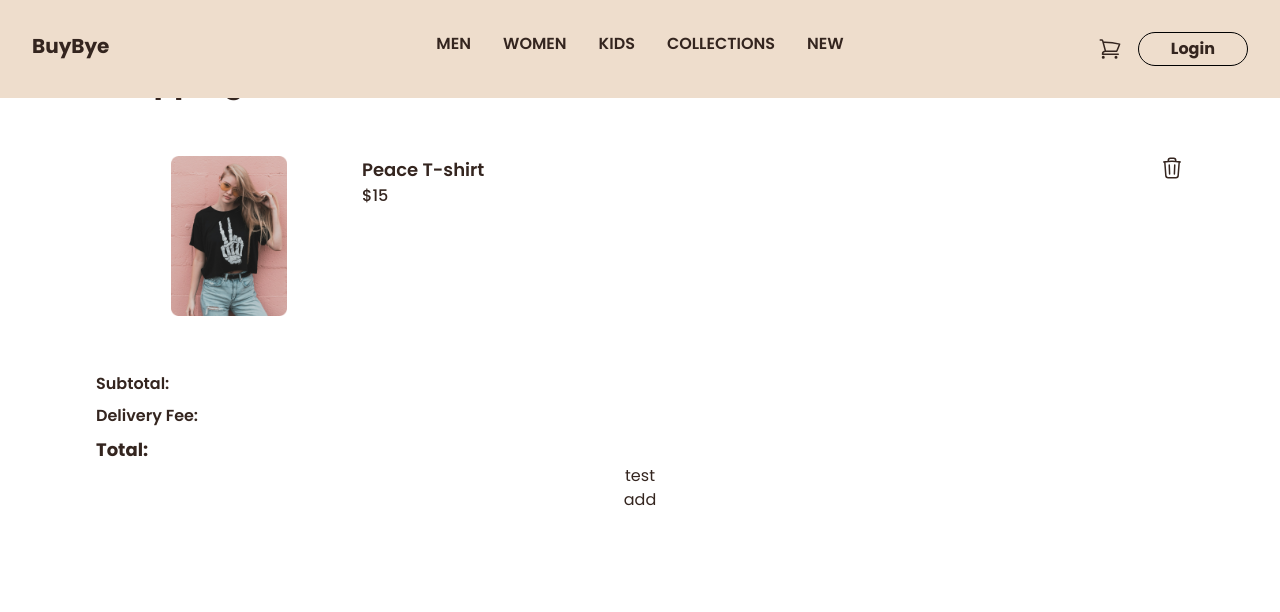
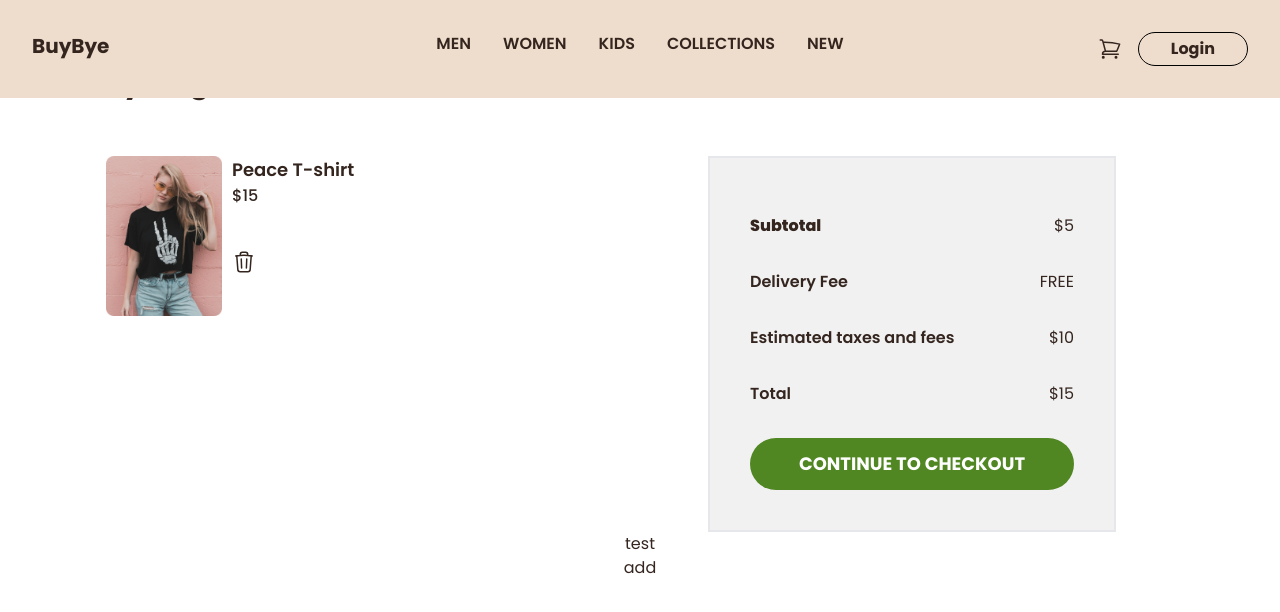
Before and after one commit to danielp1218/HackTheValley2024, a Next.js app: page /shoppingcart in a window 1280 px wide. Both pictures are taken after a click on the button "add". Shown: the part 98-710 px from the top of the page. Built offline with nearby package versions, Linux system fonts and the light colour scheme.

Commit message:
changed shopping cart

```diff
--- a/src/app/(pages)/shoppingcart/page.tsx
+++ b/src/app/(pages)/shoppingcart/page.tsx
@@ -1,13 +1,29 @@
 "use client";
-import React from "react";
+import React, { useState, useEffect } from "react";
 import { useGlobalContext, ClothingItem } from "../../contexts/globalContexts";
 
 export default function Shoppingcart() {
   const { cart, addToCart, removeFromCart } = useGlobalContext();
+  const [total, setTotal] = useState<number>(0);
+  const [deliveryFee, setDeliveryFee] = useState<number>(10);
+
+  // calculate total price, parse string and remove $
+  function calculateTotal() {
+    let sum = 0;
+    cart.forEach((item) => {
+      sum += parseInt(item.price.replace("$", ""));
+    });
+    setTotal(sum);
+  }
+
+  // update the total price when cart changes
+  useEffect(() => {
+    calculateTotal();
+  }, [cart]);
 
   return (
     <div className="flex flex-col w-screen h-screen px-24 py-16 text-primary">
-      <p className="font-bold text-3xl pb-14">Shopping Cart</p>
+      <p className="font-bold text-3xl pb-14">My Bag</p>
       {cart.length === 0 ? (
         <div className="flex w-full h-full">
           <span className="text-2xl font-medium text-gray-600">
@@ -15,10 +31,11 @@ export default function Shoppingcart() {
           </span>
         </div>
       ) : (
-        <div className="flex flex-col w-full">
+        <div className="flex flex-row">
+          <div className="flex flex-col w-1/2">
             {/* cart item iteration */}
             {cart.map((item, index) => (
-            <div key={index} className="flex w-full h-40 mb-8">
+              <div key={index} className="flex h-40 mb-8">
                 <img
                   src={item.imageSrc}
                   alt="Clothing image"
@@ -28,10 +45,10 @@ export default function Shoppingcart() {
                 <div className="flex flex-col w-3/4 ">
                   <span className="font-semibold text-lg">{item.title}</span>
                   <span className="font-medium text-md">{item.price}</span>
-              </div>
-
-              <div>
-                <button onClick={() => removeFromCart(index)}>
+                  <button
+                    className="my-auto"
+                    onClick={() => removeFromCart(index)}
+                  >
                     <svg
                       xmlns="http://www.w3.org/2000/svg"
                       fill="none"
@@ -50,12 +67,36 @@ export default function Shoppingcart() {
                 </div>
               </div>
             ))}
+          </div>
+          {/* checkout overview */}
+          <div className="flex justify-center w-1/2">
+            <div className="flex flex-col space-y-8 pt-6 space-y-2 p-10 border-2 bg-[#F1F1F1] w-3/4">
+              <div className="flex flex-row w-full pt-8">
+                <span className="font-extrabold">Subtotal</span>
+                <span className="ml-auto">${total - 10}</span>
+              </div>
 
-          {/* checkout overview */}
-          <div className="flex flex-col pt-6 space-y-2">
-            <span className="font-semibold">Subtotal: </span>
-            <span className="font-semibold">Delivery Fee: </span>
-            <span className="font-bold text-lg">Total: </span>
+              <div className="flex flex-row w-full">
+                <span className="font-semibold">Delivery Fee</span>
+                <span className="ml-auto">FREE</span>
+              </div>
+
+              <div className="flex flex-row w-full">
+                <span className="font-semibold">Estimated taxes and fees</span>
+                <span className="ml-auto">$10</span>
+              </div>
+
+              <div className="flex flex-row w-full">
+                <span className="font-semibold">Total</span>
+                <span className="ml-auto">${total}</span>
+              </div>
+
+              <div>
+                <button className="bg-[#508722] text-white rounded-full w-full py-3 font-bold text-lg">
+                  CONTINUE TO CHECKOUT
+                </button>
+              </div>
+            </div>
           </div>
         </div>
       )}
```
Lines whose indentation alone changed are shown as unchanged.
